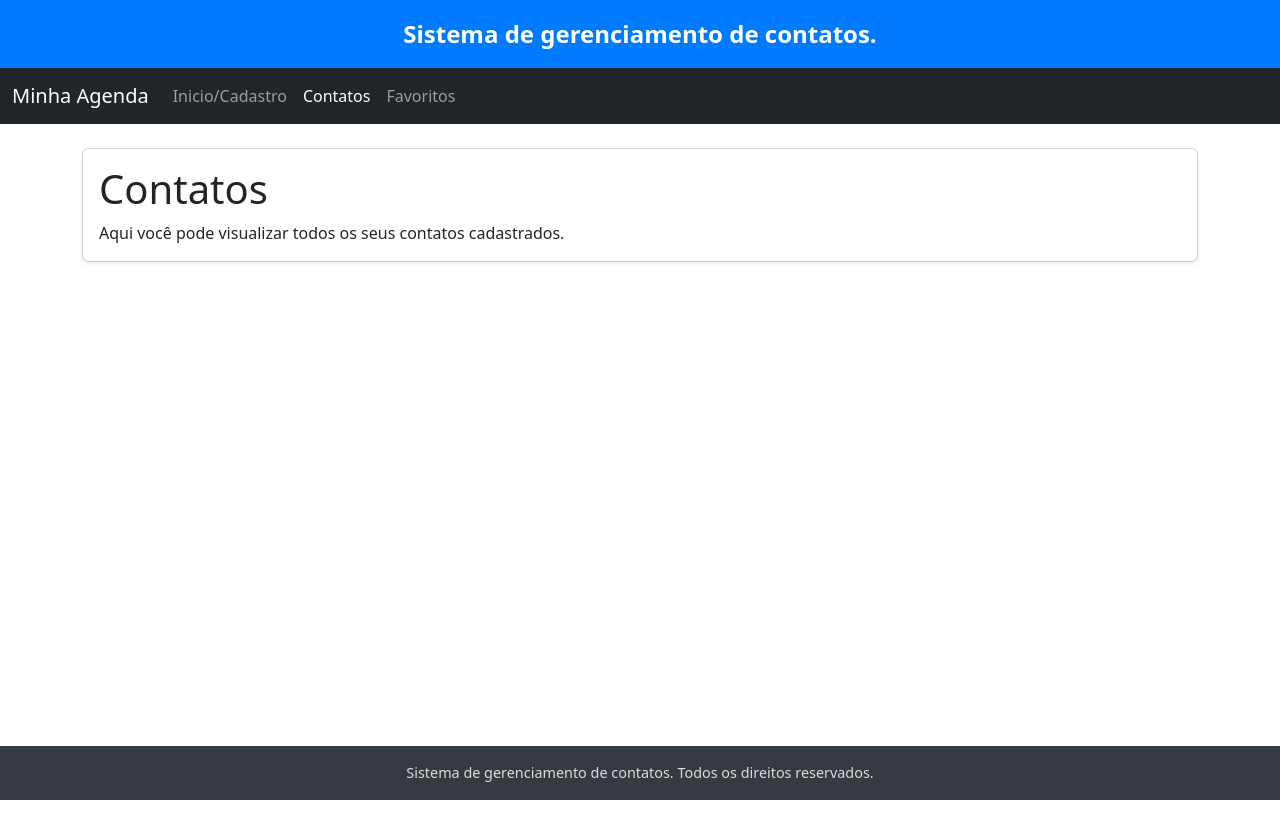
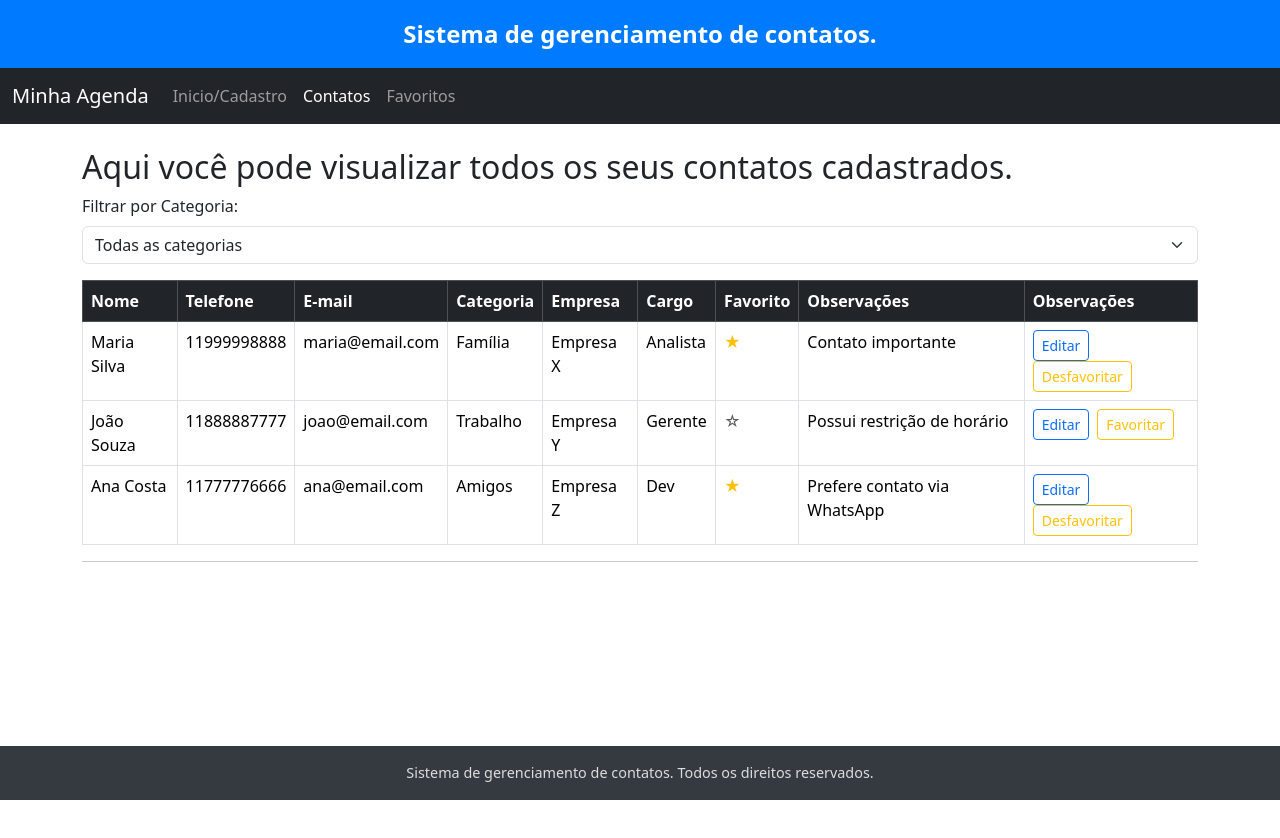
Before and after one commit to Leonardo-do-Playstation/Projeto_Contacts_Fatec_2025, an Angular app in the folder projeto_contatos_fe/: page /contacts in a window 1280 px wide. Shown: the top 838 px of the page. Built offline with nearby package versions, Linux system fonts and the light colour scheme.

Commit message:
Tabela de Contatos(Exemplo)

```diff
--- a/projeto_contatos_fe/src/app/components/contact/contact.component.ts
+++ b/projeto_contatos_fe/src/app/components/contact/contact.component.ts
@@ -1,15 +1,20 @@
-import { Component, OnInit } from '@angular/core';
+import { Component, EventEmitter, Input, Output } from '@angular/core';
+import { Category } from '../../interfaces/Category';
 import { Contact } from '../../interfaces/Contact';
-import { Category } from '../../interfaces/Category';
-import { CategoryService } from '../../services/category.service';
-import { ContactService } from '../../services/contact.service';
 
 @Component({
   selector: 'app-contact',
-  standalone: false,
   templateUrl: './contact.component.html',
-  styleUrl: './contact.component.css'
+  styleUrl: './contact.component.css',
+  standalone: false
 })
-export class ContactComponent{
+export class ContactComponent {
+  @Input() contact: Contact = {} as Contact;
+  @Input() categories: Category[] = [];
 
+  @Output() saveEventEmitter = new EventEmitter<Contact>();
+
+  save() {
+    this.saveEventEmitter.emit(this.contact);
+  }
 }
--- a/projeto_contatos_fe/src/app/components/contacts/contacts.component.html
+++ b/projeto_contatos_fe/src/app/components/contacts/contacts.component.html
@@ -1,8 +1,53 @@
 <div class="container mt-4">
-    <div class="card shadow-sm">
-    <div class="card-body">
-      <h1 class="card-title">Contatos</h1>
-      <p class="card-text">{{title}}</p>
-    </div>
+  <h2>{{ title }}</h2>
+
+  <div class="mb-3">
+    <label for="categoryFilter" class="form-label">Filtrar por Categoria:</label>
+    <select
+      id="categoryFilter"
+      class="form-select"
+      [(ngModel)]="selectedCategoryId"
+      name="categoryFilter"
+    >
+      <option [value]="0">Todas as categorias</option>
+      <option *ngFor="let cat of categories" [value]="cat.id">{{ cat.name }}</option>
+    </select>
   </div>
-</div>
+
+  <table class="table table-hover table-bordered">
+    <thead class="table-dark">
+      <tr>
+        <th>Nome</th>
+        <th>Telefone</th>
+        <th>E-mail</th>
+        <th>Categoria</th>
+        <th>Empresa</th>
+        <th>Cargo</th>
+        <th>Favorito</th>
+        <th>Observações</th>
+        <th>Observações</th>
+      </tr>
+    </thead>
+    <tbody>
+      <tr *ngFor="let c of filteredContacts">
+        <td>{{ c.name }}</td>
+        <td>{{ c.phone }}</td>
+        <td>{{ c.email }}</td>
+        <td>{{ c.category.name }}</td>
+        <td>{{ c.company }}</td>
+        <td>{{ c.position }}</td>
+        <td>
+          <span *ngIf="c.favorite" class="text-warning">&#9733;</span>
+          <span *ngIf="!c.favorite" class="text-muted">&#9734;</span>
+        </td>
+        <td>{{ c.notes }}</td>
+        <td>
+          <button class="btn btn-sm btn-outline-primary me-2" (click)="onEdit(c)">Editar</button>
+          <button class="btn btn-sm btn-outline-warning" (click)="onToggleFavorite(c)">
+            {{ c.favorite ? 'Desfavoritar' : 'Favoritar' }}
+          </button>
+        </td>
+      </tr>
+    </tbody>
+  </table>
+  <hr/>
--- a/projeto_contatos_fe/src/app/components/contacts/contacts.component.ts
+++ b/projeto_contatos_fe/src/app/components/contacts/contacts.component.ts
@@ -1,13 +1,107 @@
-import { Component, OnInit } from '@angular/core';
+import { Component } from '@angular/core';
 import { Contact } from '../../interfaces/Contact';
-import { ContactService } from '../../services/contact.service';
+import { Category } from '../../interfaces/Category';
 
 @Component({
   selector: 'app-contacts',
-  standalone: false,
   templateUrl: './contacts.component.html',
-  styleUrl: './contacts.component.css'
+  styleUrls: ['./contacts.component.css'],
+  standalone: false
 })
-export class ContactsComponent{
+export class ContactsComponent {
   title = "Aqui você pode visualizar todos os seus contatos cadastrados.";
+
+  categories: Category[] = [
+    { id: 1, name: 'Família' },
+    { id: 2, name: 'Trabalho' },
+    { id: 3, name: 'Amigos' }
+  ];
+
+  selectedCategoryId: number = 0;
+
+  contacts: Contact[] = [
+    {
+      id: 1,
+      name: 'Maria Silva',
+      phone: '11999998888',
+      email: 'maria@email.com',
+      address: 'Rua A, 123',
+      birthDate: '1990-01-01',
+      favorite: true,
+      company: 'Empresa X',
+      position: 'Analista',
+      notes: 'Contato importante',
+      category: { id: 1, name: 'Família' }
+    },
+    {
+      id: 2,
+      name: 'João Souza',
+      phone: '11888887777',
+      email: 'joao@email.com',
+      address: 'Rua B, 456',
+      birthDate: '1985-06-15',
+      favorite: false,
+      company: 'Empresa Y',
+      position: 'Gerente',
+      notes: 'Possui restrição de horário',
+      category: { id: 2, name: 'Trabalho' }
+    },
+    {
+      id: 3,
+      name: 'Ana Costa',
+      phone: '11777776666',
+      email: 'ana@email.com',
+      address: 'Rua C, 789',
+      birthDate: '1995-03-10',
+      favorite: true,
+      company: 'Empresa Z',
+      position: 'Dev',
+      notes: 'Prefere contato via WhatsApp',
+      category: { id: 3, name: 'Amigos' }
+    }
+  ];
+
+  selectedContact: Contact = this.createEmptyContact();
+
+  get filteredContacts(): Contact[] {
+    if (this.selectedCategoryId === 0) return this.contacts;
+    return this.contacts.filter(c => c.category.id === this.selectedCategoryId);
+  }
+
+  onEdit(contact: Contact) {
+    this.selectedContact = { ...contact };
+  }
+
+  onToggleFavorite(contact: Contact) {
+    contact.favorite = !contact.favorite;
+  }
+
+  onSave(contact: Contact) {
+    if (contact.id) {
+      const index = this.contacts.findIndex(c => c.id === contact.id);
+      if (index !== -1) {
+        this.contacts[index] = contact;
+      }
+    } else {
+      contact.id = this.contacts.length > 0 ? Math.max(...this.contacts.map(c => c.id ?? 0)) + 1 : 1;
+      this.contacts.push(contact);
+    }
+    this.selectedContact = this.createEmptyContact();
+  }
+
+  private createEmptyContact(): Contact {
+    return {
+      id: undefined,
+      name: '',
+      phone: '',
+      email: '',
+      address: '',
+      birthDate: '',
+      favorite: false,
+      company: '',
+      position: '',
+      notes: '',
+      category: { id: 0, name: '' }
+    };
+  }
 }
--- a/projeto_contatos_fe/src/app/components/favorites/favorites.component.html
+++ b/projeto_contatos_fe/src/app/components/favorites/favorites.component.html
@@ -2,7 +2,4 @@
   <div class="card shadow-sm">
     <div class="card-body">
       <h1 class="card-title">Favoritos</h1>
-      <p class="card-text">{{title}}</p>
-    </div>
-  </div>
-</div>
+      <p class="card-text">{{ title }}</p>
--- a/projeto_contatos_fe/src/app/components/home/home.component.ts
+++ b/projeto_contatos_fe/src/app/components/home/home.component.ts
@@ -7,5 +7,4 @@ import { Component } from '@angular/core';
   styleUrl: './home.component.css'
 })
 export class HomeComponent {
-
 }
```
Also changed, not shown: projeto_contatos_fe/src/app/app.module.ts (+8 -2 lines), projeto_contatos_fe/src/app/components/favorites/favorites.component.ts (+2 -5 lines), projeto_contatos_fe/src/app/components/home/home.component.html (line endings or trailing spaces).
